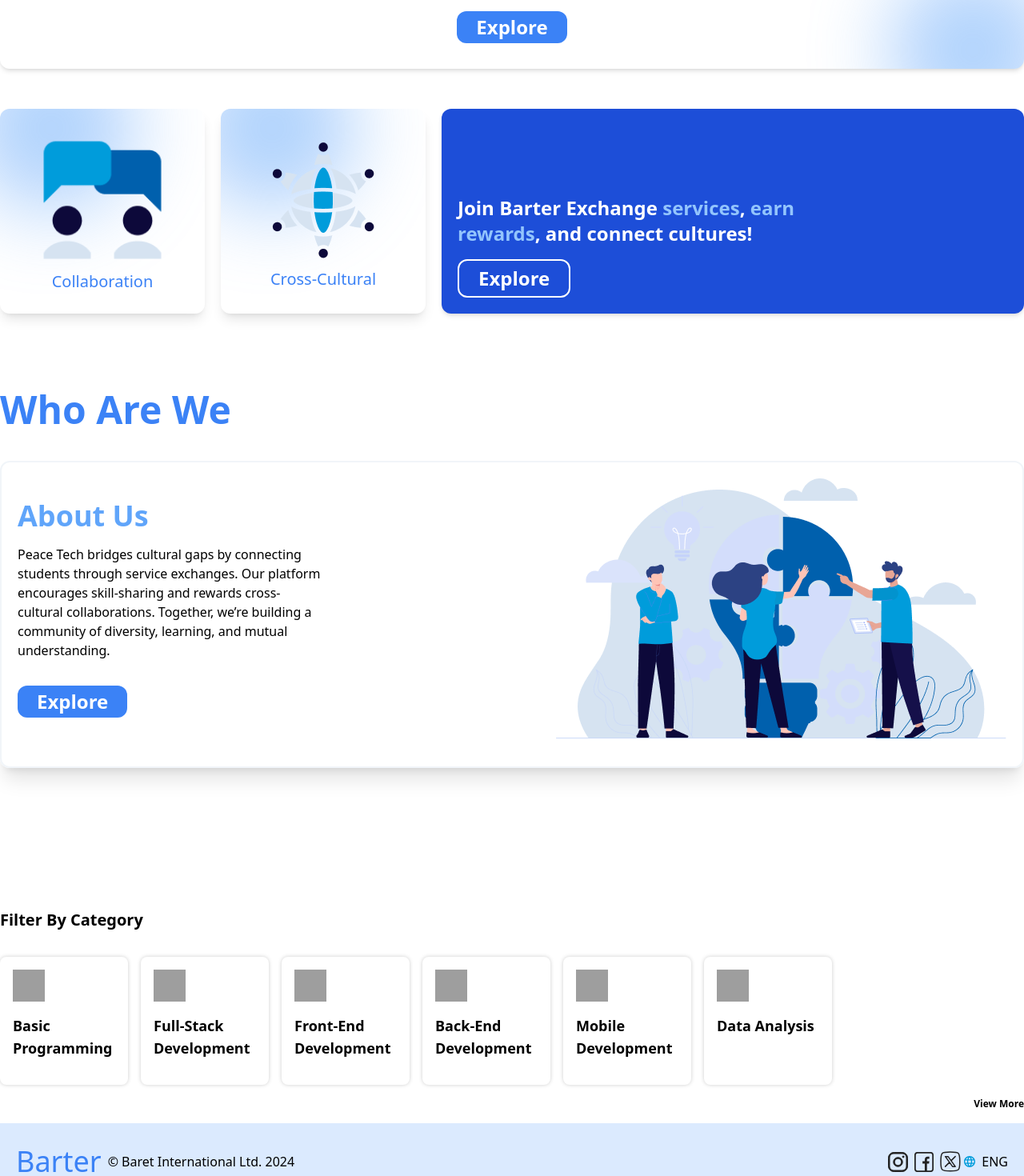
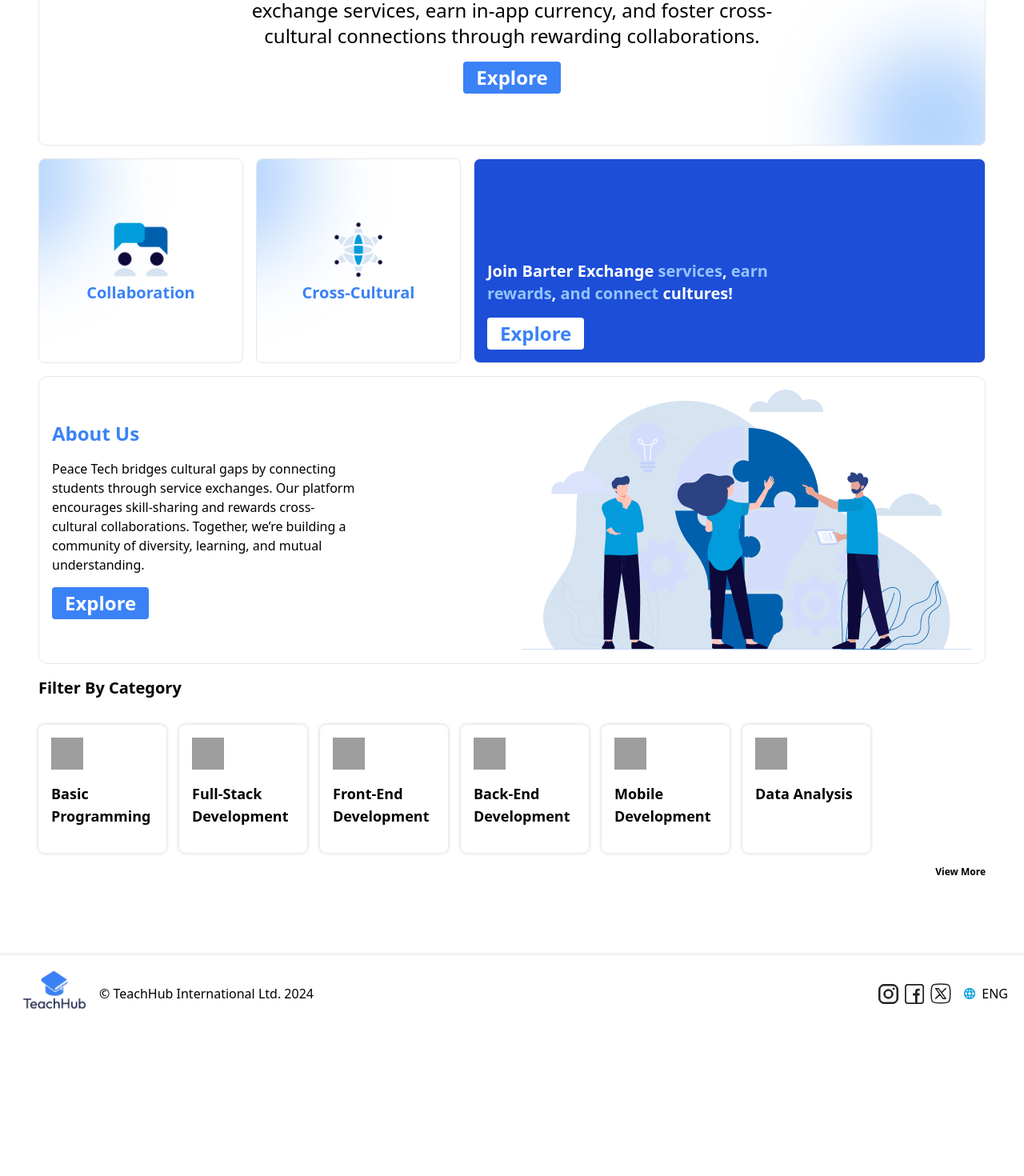
Before and after one commit to tomil740/TeachHub, a React (Vite) app: page / in a window 1280 px wide. Shown: the part 260-1730 px from the top of the page at 80% size. After the commit the page ends 1550 px from the top, so only its background shows below. Built offline with nearby package versions, Linux system fonts and the light colour scheme; no server answers; grey boxes are pictures that could not be loaded.

Commit message:
Fixed the navbar mobile view, adjust the navbar css, fixed the homepage responsivness

```diff
--- a/package.json
+++ b/package.json
@@ -35,8 +35,5 @@
     "prettier-plugin-tailwindcss": "^0.6.8",
     "tailwindcss": "^3.4.14",
     "vite": "^5.4.10"
-  },
-  "optionalDependencies": {
-    "@rollup/rollup-linux-x64-gnu": "4.6.1"
   }
 }
--- a/src/components/Footer.jsx
+++ b/src/components/Footer.jsx
@@ -1,17 +1,19 @@
 const Footer = () => {
   return (
     <>
-      <footer className="flex h-24 w-full items-center justify-between bg-blue-100 px-5 max-sm:flex-col max-sm:justify-center max-sm:gap-1">
+      <footer className="mt-20 flex w-full items-center justify-between px-5 shadow-xAndY max-sm:flex-col max-sm:justify-center max-sm:gap-1">
         <section className="flex items-center justify-center gap-2">
-          <h1 className="text-4xl text-blue-500 max-sm:text-xl">Barter</h1>
-          <p className="max-sm:text-sm">© Baret International Ltd. 2024</p>
+          <img src="/images/Logo.png" className="h-24 w-24" alt="" />
+          <p className="max-sm:text-sm">© TeachHub International Ltd. 2024</p>
         </section>
-        <section className="flex items-center justify-center gap-1">
+
+        <section className="flex items-center justify-center gap-4">
           <section className="flex items-center justify-center gap-2">
             <img src="images\instagram.svg" alt="" />
             <img src="images\facebook.svg" alt="" />
             <img src="images\x.svg" alt="" />
           </section>
+
           <section className="flex items-center justify-center gap-2">
             <img src="images\lang.svg" alt="" />
             <p>ENG</p>
--- a/src/components/HomePageCategory.jsx
+++ b/src/components/HomePageCategory.jsx
@@ -1,7 +1,8 @@
 import { cards } from "../data/categories";
-import { useState,useEffect } from "react";
+import { useState, useEffect } from "react";
 import FilterCard from "./FilterCard";
-const HomePageCategory=()=>{
+
+const HomePageCategory = ({ padding }) => {
   const [isMoreShown, setIsMoreShown] = useState(false);
   const [visibleCards, setVisibleCards] = useState(null);
 
@@ -33,10 +34,10 @@ const HomePageCategory=()=>{
       window.removeEventListener("resize", updateVisibleCards);
     };
   }, []);
-    return(
+  return (
     <div>
-            <div className="flex flex-col gap-4">
-        <h2 className="mb-4 pt-20 text-lg font-bold md:text-xl">
+      <div className={`flex flex-col gap-4 ${padding}`}>
+        <h2 className="mb-4 text-lg font-bold md:text-xl">
           Filter By Category
         </h2>
 
@@ -57,6 +58,6 @@ const HomePageCategory=()=>{
         </span>
       </div>
     </div>
-    )
-}
-export default HomePageCategory
+  );
+};
+export default HomePageCategory;
--- a/src/components/Navbar.jsx
+++ b/src/components/Navbar.jsx
@@ -61,7 +61,7 @@ const Navbar = () => {
     <nav className="pagePadding flex h-20 w-full items-center justify-between py-2 text-white shadow-md">
       {/* Logo */}
       <NavLink className="text-2xl font-bold text-black" to="/">
-        <img src="/images/Logo.png" className="h-24 w-32" alt="" />
+        <img src="/images/Logo.png" className="h-24 w-24" alt="" />
       </NavLink>
 
       {/* Desktop navbar */}
@@ -103,12 +103,12 @@ const Navbar = () => {
         {isLoggedIn ? (
           <button
             onClick={handleLogout}
-            className="w-28 rounded-md bg-[#222222] p-2 text-base text-white transition hover:bg-[#333333]"
+            className="rounded bg-blue-500 px-8 py-1 text-base font-bold text-white transition hover:bg-blue-600"
           >
             Logout
           </button>
         ) : (
-          <button className="w-28 rounded-md bg-[#222222] p-2 text-base text-white transition hover:bg-[#333333]">
+          <button className="rounded bg-blue-500 px-8 py-1 text-base font-bold text-white transition hover:bg-blue-600">
             <NavLink to="/login">Login</NavLink>
           </button>
         )}
@@ -132,7 +132,7 @@ const Navbar = () => {
       <ul
         className={`${
           isMobileMenuOpen ? "flex" : "hidden"
-        } pagePadding absolute left-0 top-20 w-full flex-col gap-4 bg-gradient-to-b from-gray-700 to-gray-900 py-4 text-white shadow-md md:hidden`}
+        } pagePadding absolute left-0 top-20 z-[100] w-full flex-col gap-4 bg-white py-4 shadow-md md:hidden`}
       >
         {links.map((link, index) => {
           const { text, linkTo } = link;
@@ -141,7 +141,7 @@ const Navbar = () => {
               key={index}
               text={text}
               link={linkTo}
-              color="text-white"
+              color="text-black"
               hideMenu={hideMenu}
             />
           );
@@ -150,12 +150,12 @@ const Navbar = () => {
         {isLoggedIn ? (
           <button
             onClick={handleLogout}
-            className="rounded bg-gradient-to-b from-gray-700 to-gray-900 px-2 py-1 font-bold text-white transition-all duration-300 hover:to-gray-800"
+            className="rounded bg-blue-500 px-2 py-1 font-bold text-white transition-all duration-300 hover:bg-blue-600"
           >
             Logout
           </button>
         ) : (
-          <button className="rounded bg-gradient-to-b from-gray-700 to-gray-900 px-2 py-1 font-bold text-white transition-all duration-300 hover:to-gray-800">
+          <button className="rounded bg-blue-500 px-2 py-1 font-bold text-white transition-all duration-300 hover:bg-blue-600">
             <NavLink to="/login" onClick={hideMenu}>
               Login
             </NavLink>
--- a/src/pages/Landing.jsx
+++ b/src/pages/Landing.jsx
@@ -1,76 +1,84 @@
+import { Link } from "react-router-dom";
 import HomePageCategory from "../components/HomePageCategory";
 
 const Landing = () => {
   return (
-    <main className="container mx-auto">
-      <article className="group relative mt-[50px] flex w-full flex-col items-center justify-center overflow-hidden rounded-xl border-blue-700 px-8 py-8 shadow-md">
+    <main className="pagePadding container mx-auto pt-20">
+      <article className="group relative flex w-full flex-col items-center justify-center gap-4 overflow-hidden rounded-lg border px-8 py-16">
         <div className="absolute -bottom-20 -right-10 h-52 w-52 rounded-full bg-blue-400 opacity-50 blur-[50px] transition-all duration-300"></div>
-        <p className="w-3/5 text-center text-2xl max-lg:text-[16px] max-md:w-full max-md:text-[14px]">
+        <p className="w-3/5 text-center text-lg md:text-xl xl:text-2xl">
           Peace Tech is a platform enabling diverse students to exchange
           services, earn in-app currency, and foster cross-cultural connections
           through rewarding collaborations.
         </p>
         <button
-          className="mt-4 rounded-xl bg-blue-500 px-6 py-1 text-2xl font-bold text-white"
+          className="rounded bg-blue-500 px-4 py-1 text-lg font-bold text-white transition-all duration-300 hover:bg-blue-600 md:text-xl xl:text-2xl"
           type="button"
         >
-          Explore
+          <Link to="/marketplace">Explore</Link>
         </button>
       </article>
 
-      <article className="mt-[50px] flex w-full gap-5 max-md:flex-wrap">
-        <section className="group relative flex h-64 w-64 flex-col items-center justify-center overflow-hidden rounded-xl text-center shadow-lg max-sm:w-40">
+      <article className="flex w-full flex-wrap gap-4 pt-4">
+        <section className="group relative flex h-64 w-64 flex-grow flex-col items-center justify-center overflow-hidden rounded-lg border text-center lg:flex-grow-0">
           <img
-            className="w-44 max-sm:w-20"
+            className="w-20"
             src="images\collaboration-icon.png"
             alt="collab-icon"
           />
-          <h3 className="text-xl text-blue-500">Collaboration</h3>
-          <div className="absolute -left-10 -top-20 -z-10 h-52 w-52 rounded-full bg-blue-400 opacity-50 blur-[50px] transition-all duration-300 max-sm:-left-36"></div>
+          <h3 className="text-lg font-bold text-blue-500 md:text-xl">
+            Collaboration
+          </h3>
+          <div className="absolute -left-36 -top-20 -z-10 h-52 w-52 rounded-full bg-blue-400 opacity-50 blur-[50px] transition-all duration-300"></div>
         </section>
-        <section className="group relative flex h-64 w-64 flex-col items-center justify-center overflow-hidden rounded-xl text-center shadow-lg max-sm:w-40">
-          <div className="absolute -left-10 -top-20 -z-10 h-52 w-52 rounded-full bg-blue-400 opacity-50 blur-[50px] transition-all duration-300 max-sm:-left-36"></div>
+
+        <section className="group relative flex h-64 w-64 flex-grow flex-col items-center justify-center overflow-hidden rounded-lg border text-center lg:flex-grow-0">
+          <div className="absolute -left-36 -top-20 -z-10 h-52 w-52 rounded-full bg-blue-400 opacity-50 blur-[50px] transition-all duration-300"></div>
           <img
-            className="max-sm:w-20"
+            className="w-20"
             src="images\cultural-icon.png"
             alt="cultural-icon"
           />
-          <h3 className="text-xl text-blue-500">Cross-Cultural</h3>
+          <h3 className="text-lg font-bold text-blue-500 md:text-xl">
+            Cross-Cultural
+          </h3>
         </section>
-        <section className="group relative flex h-64 w-64 flex-grow flex-col items-start justify-end overflow-hidden rounded-xl bg-blue-700 text-left shadow-md">
-          <p className="ml-5 w-4/6 text-2xl font-bold text-white max-lg:w-full max-lg:text-[16px] max-md:w-4/5">
+
+        <section className="group relative flex h-64 w-64 flex-grow flex-col items-start justify-end overflow-hidden rounded-lg border bg-blue-700 px-4 text-left">
+          <p className="w-4/6 text-lg font-bold text-white max-md:w-4/5 md:text-xl">
             Join Barter Exchange <span className="text-blue-300">services</span>
-            , <span className="text-blue-300"> earn rewards</span>, and connect
+            , <span className="text-blue-300"> earn rewards</span>,{" "}
+            <span className="text-blue-300">and connect </span>
             cultures!
           </p>
           <button
-            className="mx-5 mb-5 mt-4 rounded-xl border-2 border-white bg-transparent px-6 py-1 text-2xl font-bold leading-normal text-white transition-all hover:bg-white hover:text-blue-500"
+            className="mb-4 mt-4 rounded bg-white px-4 py-1 text-lg font-bold text-blue-500 transition-all hover:bg-white hover:text-blue-600 md:text-xl xl:text-2xl"
             type="button"
           >
-            Explore
+            <Link to="/marketplace">Explore</Link>
           </button>
         </section>
       </article>
 
       {/* about us */}
-      <h1 className="mb-4 mt-24 text-5xl font-bold text-blue-500 max-sm:text-center">
-        Who Are We
-      </h1>
-      <article className="mb-24 mt-10 h-96 overflow-hidden rounded-xl border-2 border-slate-100 p-5 shadow-xl max-md:h-auto">
-        <section className="flex items-center justify-between gap-8 rounded-xl max-md:flex-col">
-          <section className="flex flex-col items-start justify-center gap-4 text-center max-md:items-center">
-            <h3 className="text-4xl font-bold text-blue-400">About Us</h3>
-            <p className="w-96 text-left max-md:text-center max-sm:w-4/5">
+
+      <article className="mt-4 overflow-hidden rounded-xl border p-4">
+        <section className="flex flex-col items-center justify-between gap-8 rounded-xl lg:flex-row lg:gap-0">
+          <section className="flex flex-col items-center justify-center gap-4 text-center lg:items-start">
+            <h3 className="text-xl font-bold text-blue-500 lg:text-2xl">
+              About Us
+            </h3>
+            <p className="w-96 text-center lg:text-start">
               Peace Tech bridges cultural gaps by connecting students through
               service exchanges. Our platform encourages skill-sharing and
               rewards cross-cultural collaborations. Together, we’re building a
               community of diversity, learning, and mutual understanding.
             </p>
             <button
-              className="mt-4 rounded-xl bg-blue-500 px-6 py-1 text-2xl font-bold text-white"
+              className="rounded bg-blue-500 px-4 py-1 text-lg font-bold text-white transition-all duration-300 hover:bg-blue-600 xl:text-2xl"
               type="button"
             >
-              Explore
+              <Link to="/marketplace">Explore</Link>
             </button>
           </section>
           {/* break */}
@@ -79,7 +87,9 @@ const Landing = () => {
           </section>
         </section>
       </article>
-      <HomePageCategory/>
+
+      {/* Categories */}
+      <HomePageCategory padding="pt-4" />
     </main>
   );
 };
--- a/src/pages/MarketPlace.jsx
+++ b/src/pages/MarketPlace.jsx
@@ -1,67 +1,16 @@
-import { useEffect, useState } from "react";
-import FilterCard from "../components/FilterCard";
+import CategoryTitle from "../components/CategoryTitle";
+import HomePageCategory from "../components/HomePageCategory";
 import { cards } from "../data/categories";
-import CategoryTitle from "../components/CategoryTitle";
 import Card from "./../components/card/Card";
 
 const MarketPlace = () => {
-  const [isMoreShown, setIsMoreShown] = useState(false);
-  const [visibleCards, setVisibleCards] = useState(null);
-
-  const showMore = () => {
-    setIsMoreShown(!isMoreShown);
-  };
-
-  useEffect(() => {
-    const updateVisibleCards = () => {
-      const screenWidth = window.innerWidth;
-
-      if (screenWidth >= 1536) {
-        setVisibleCards(8);
-      } else if (screenWidth >= 1280) {
-        setVisibleCards(6);
-      } else if (screenWidth >= 1024) {
-        setVisibleCards(5);
-      } else if (screenWidth >= 768) {
-        setVisibleCards(4);
-      } else {
-        setVisibleCards(4);
-      }
-    };
-
-    updateVisibleCards();
-    window.addEventListener("resize", updateVisibleCards);
-
-    return () => {
-      window.removeEventListener("resize", updateVisibleCards);
-    };
-  }, []);
-
   return (
     <div className="pagePadding container mx-auto flex flex-col">
+      {/* TEST CARD */}
+      <Card />
+
       {/* Filter By Category */}
-      <Card />
-      <div className="flex flex-col gap-4">
-        <h2 className="mb-4 pt-20 text-lg font-bold md:text-xl">
-          Filter By Category
-        </h2>
-
-        <div className="flex flex-wrap gap-4">
-          {cards
-            .slice(0, isMoreShown ? cards.length : visibleCards)
-            .map((card, index) => {
-              const { img, text } = card;
-              return <FilterCard key={index} img={img} text={text} />;
-            })}
-        </div>
-
-        <span
-          className="cursor-pointer pb-4 text-right text-xs font-bold"
-          onClick={showMore}
-        >
-          {isMoreShown ? "View Less" : "View More"}
-        </span>
-      </div>
+      <HomePageCategory padding="pt-20" />
 
       {/* Categories */}
       <div className="flex flex-col">
```
Lines whose indentation alone changed are shown as unchanged.
